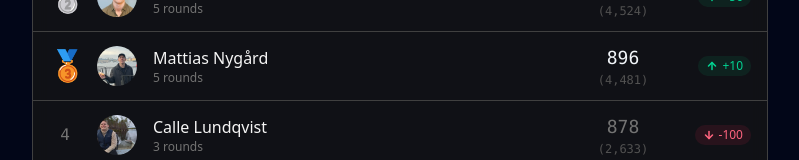
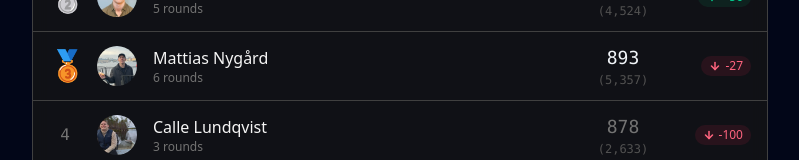
Before and after one commit to hejrobin/maptap-leaderboard, a React (Vite) app: page / in a window 1280 px wide. Shown: the part 435-595 px from the top of the page, without its empty margins (240-1039 px from the left). Built offline with nearby package versions, Linux system fonts and the light colour scheme.

Commit message:
chore: update scores

```diff
--- a/src/data.ts
+++ b/src/data.ts
@@ -63,6 +63,7 @@ export const leaderboard: Player[] = [
       { date: "2026-06-18", score: 795 },
       { date: "2026-06-22", score: 893 },
       { date: "2026-06-23", score: 903 },
+      { date: "2026-06-24", score: 876 },
     ],
   },
   {
```
